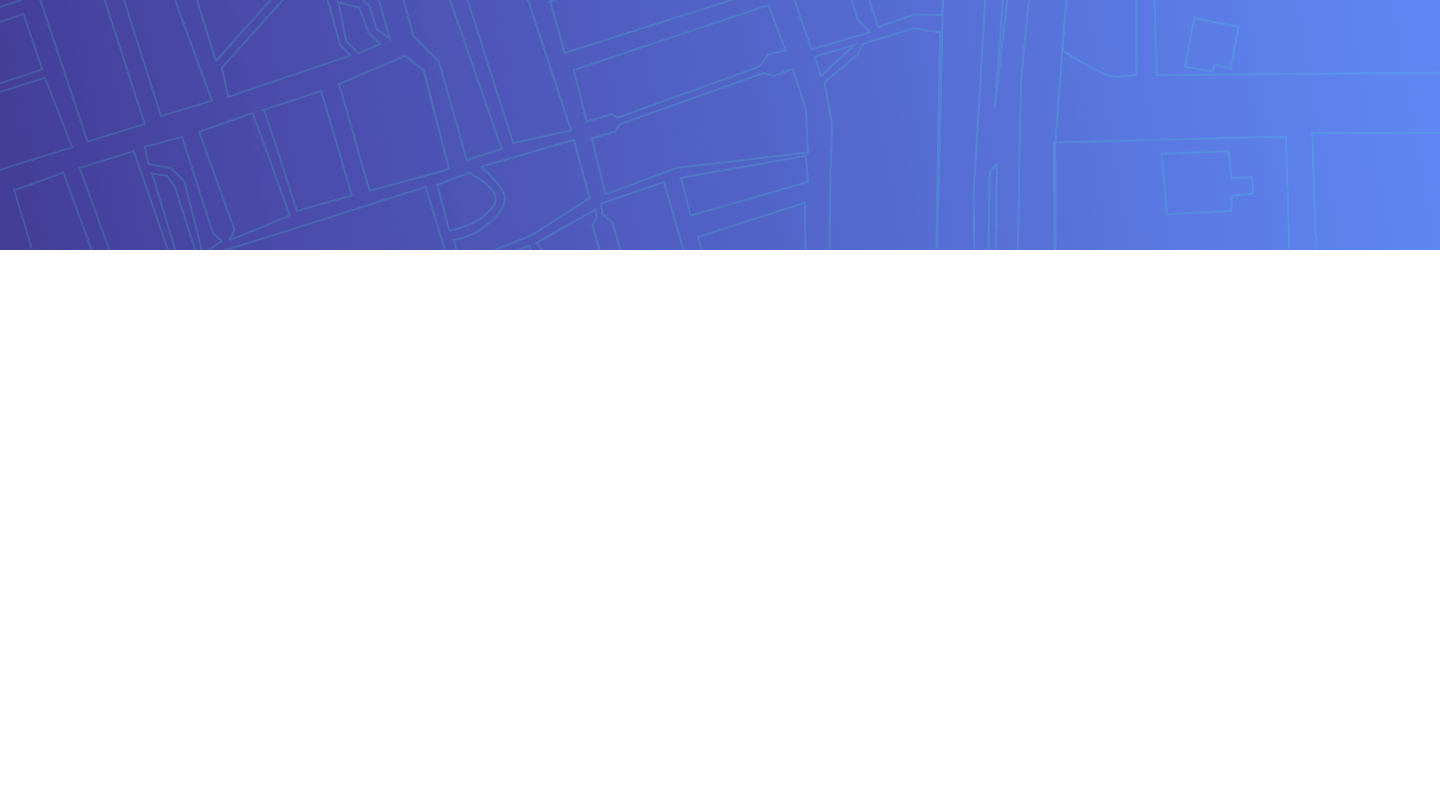
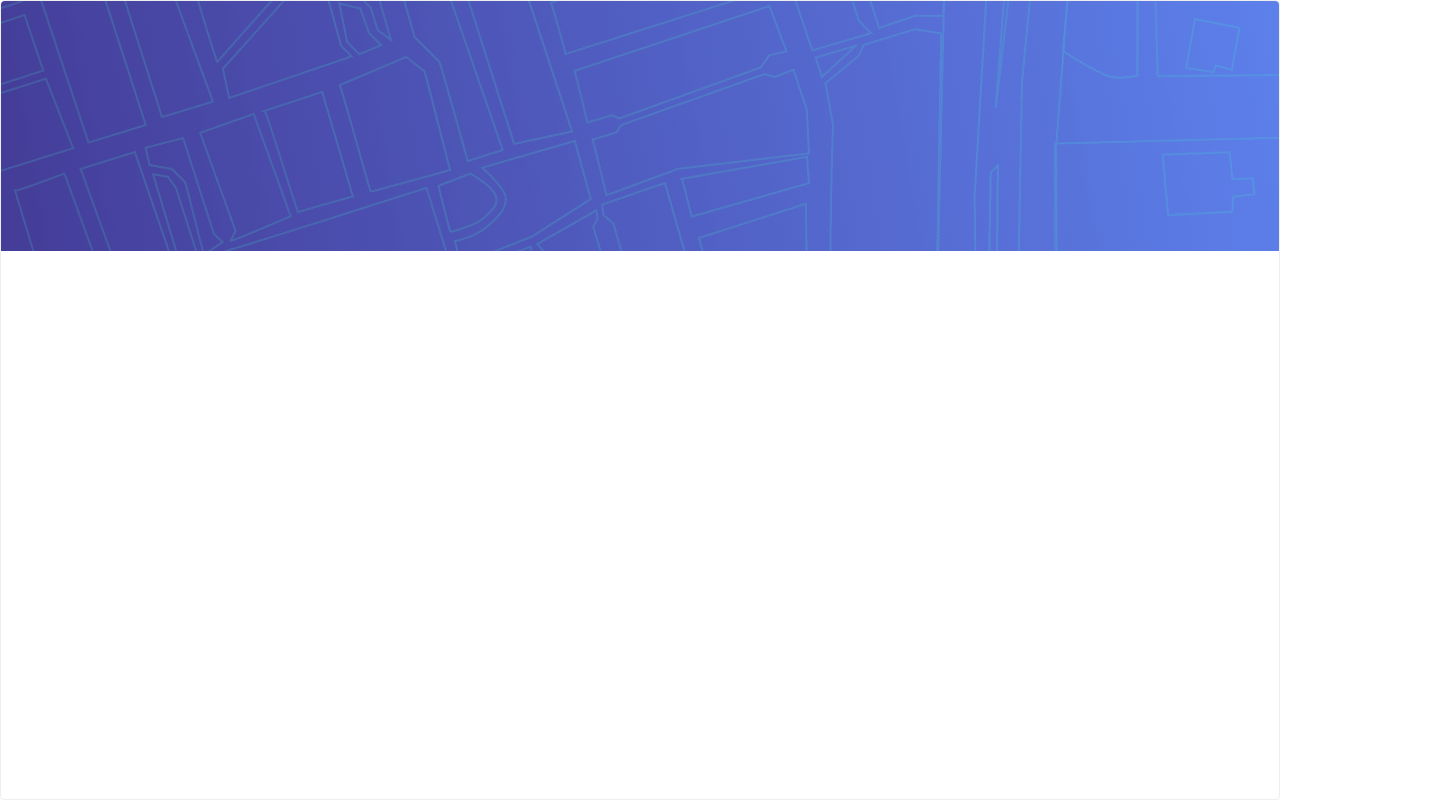
Before and after one commit to bartek-swiderski92/ip-address-tracker, a React (Create React App) app: page / in a window 1280 px wide. Shown: the whole page, 1440 px wide, since content can reach past the window. Built offline with nearby package versions, Linux system fonts and the light colour scheme.

Commit message:
add shape of the app

```diff
--- a/public/index.html
+++ b/public/index.html
@@ -10,6 +10,14 @@
   <link rel="apple-touch-icon" href="%PUBLIC_URL%/logo192.png" />
   <link rel="manifest" href="%PUBLIC_URL%/manifest.json" />
   <title>IP Address Tracker</title>
+  <style>
+    #root {
+      display: flex;
+      justify-content: center;
+      background-color: rgba(238, 238, 238, 0.244);
+      min-height: 100vh;
+    }
+  </style>
 </head>
 
 <body>
--- a/src/App.scss
+++ b/src/App.scss
@@ -6,3 +6,11 @@
     box-sizing: border-box;
     font-size: 10px;
 }
+
+.App {
+    width: 1440px;
+    background-color: white;
+    border: 1px solid #eee;
+    border-radius: 5px;
+    overflow: hidden;
+}
--- a/src/Header.scss
+++ b/src/Header.scss
@@ -0,0 +1,8 @@
+.background-image {
+    overflow: hidden;
+}
+
+.header-bg-image {
+    display: block;
+
+}
--- a/src/Header.tsx
+++ b/src/Header.tsx
@@ -5,7 +5,7 @@ function Header() {
     return (
         <header>
             <div className="background-image">
-                <img src={require('./images/pattern-bg.png')} alt="background" />
+                <img className="header-bg-image" src={require('./images/pattern-bg.png')} alt="background" />
             </div>
         </header>
     )
```
